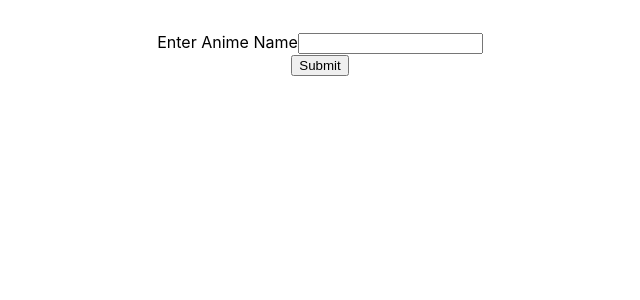
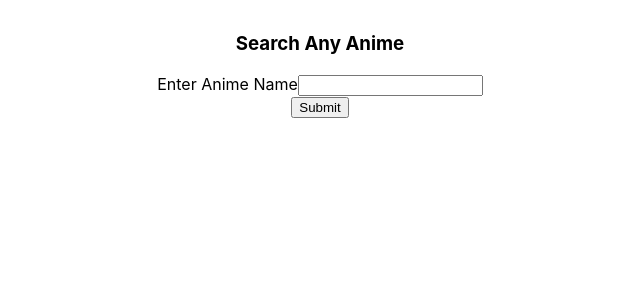
Before and after one commit to aryanda1/anim-link-gen, a React (Create React App) app: page / in a window 1280 px wide. Shown: the top 300 px of the page, without its empty margins (320-960 px from the left). Built offline with nearby package versions, Linux system fonts and the light colour scheme.

Commit message:
Added a header in Card.

```diff
--- a/src/UI/Card.js
+++ b/src/UI/Card.js
@@ -1,7 +1,10 @@
 import styles from "./Card.module.css";
 const Card = (props) => {
   return (
-    <div className={`${styles.card} ${props.className}`}>{props.children}</div>
+    <div className={`${styles.card} ${props.className}`}>
+      <h3>{props.header}</h3>
+      {props.children}
+      </div>
   );
 };
 
```
